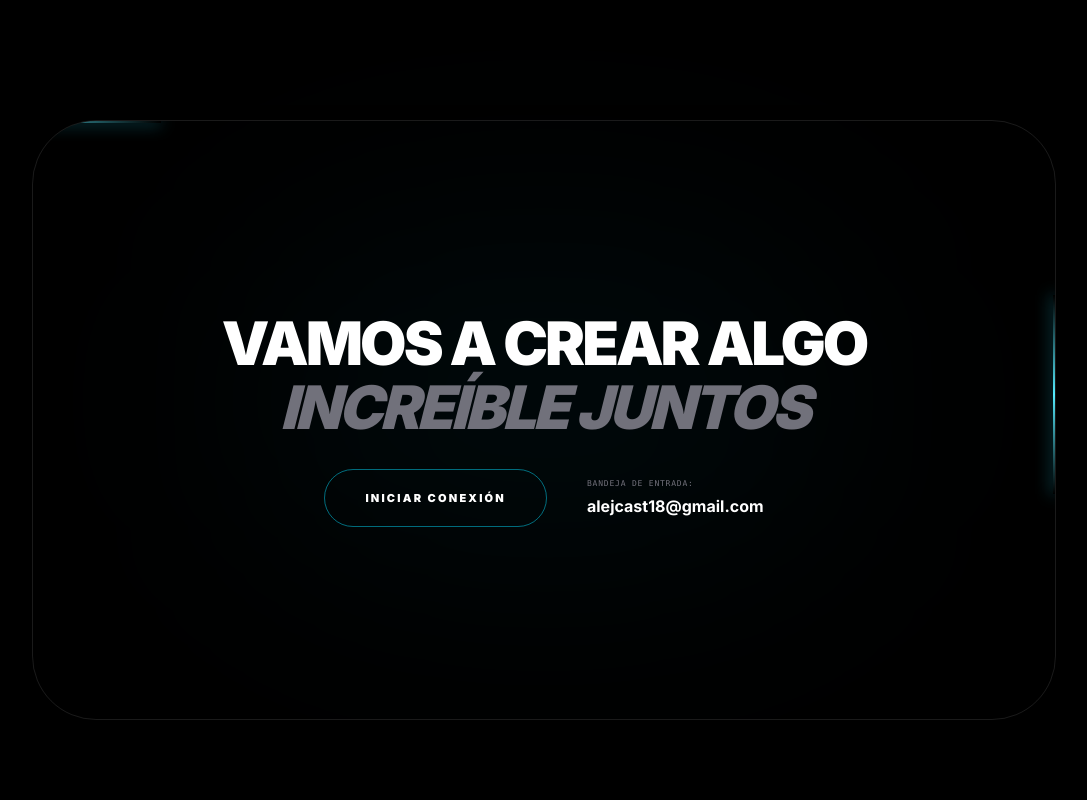
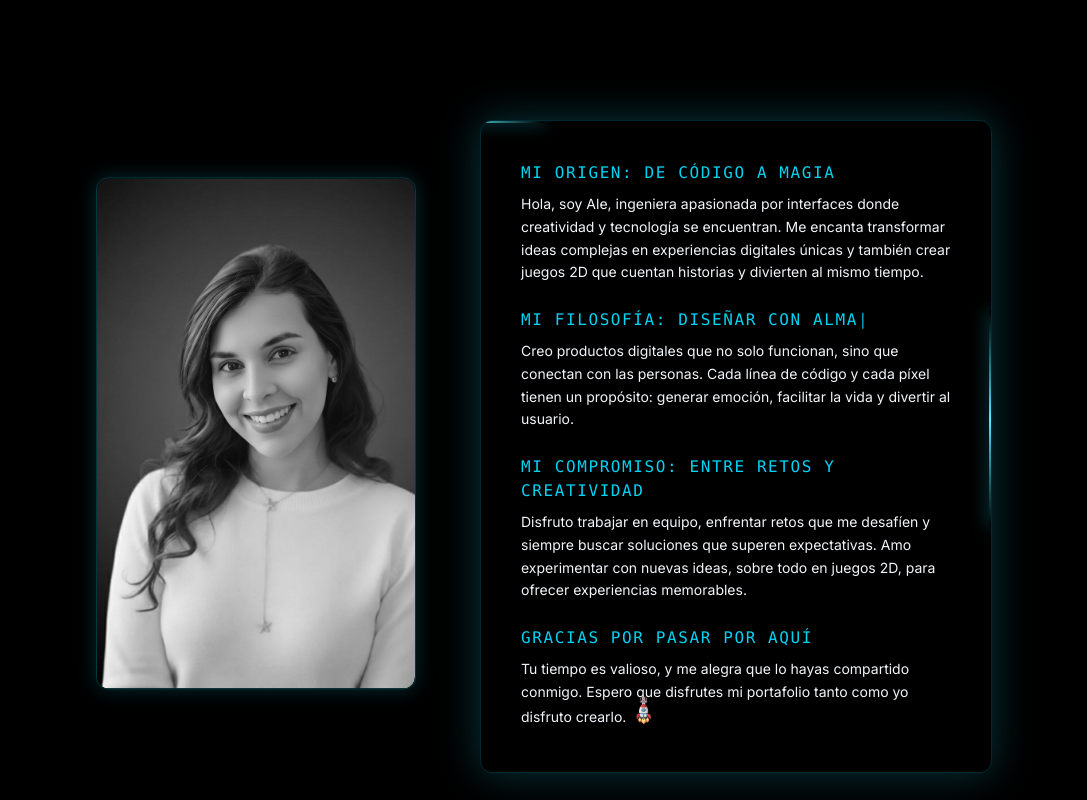
Before and after one commit to alejandraCast18/ale-portafolio, a Next.js app: page / in a window 1280 px wide. Shown: the part 840-1640 px from the top of the page, without its empty margins (96-1183 px from the left). Built offline with nearby package versions, Linux system fonts and the light colour scheme.

Commit message:
update correct about

```diff
--- a/src/components/About.tsx
+++ b/src/components/About.tsx
@@ -1,56 +1,114 @@
 'use client'
 
+import { useEffect, useState } from 'react'
 import { motion } from 'framer-motion'
-import { useState } from 'react'
+import Image from 'next/image'
 
-export default function Contact() {
-  const [copied, setCopied] = useState(false)
+const sections = [
+  {
+    title: 'MI ORIGEN: DE CÓDIGO A MAGIA',
+    text: `Hola, soy Ale, ingeniera apasionada por interfaces donde creatividad y tecnología se encuentran. Me encanta transformar ideas complejas en experiencias digitales únicas y también crear juegos 2D que cuentan historias y divierten al mismo tiempo.`,
+  },
+  {
+    title: 'MI FILOSOFÍA: DISEÑAR CON ALMA',
+    text: `Creo productos digitales que no solo funcionan, sino que conectan con las personas. Cada línea de código y cada píxel tienen un propósito: generar emoción, facilitar la vida y divertir al usuario.`,
+  },
+  {
+    title: 'MI COMPROMISO: ENTRE RETOS Y CREATIVIDAD',
+    text: `Disfruto trabajar en equipo, enfrentar retos que me desafíen y siempre buscar soluciones que superen expectativas. Amo experimentar con nuevas ideas, sobre todo en juegos 2D, para ofrecer experiencias memorables.`,
+  },
+  {
+    title: 'GRACIAS POR PASAR POR AQUÍ',
+    text: (
+      <>
+        Tu tiempo es valioso, y me alegra que lo hayas compartido conmigo.
+        Espero que disfrutes mi portafolio tanto como yo disfruto crearlo.{' '}
+        <motion.img
+          src='/rocket.png'
+          alt='Rocket'
+          className='inline-block w-7 h-7 align-middle'
+          animate={{ y: [0, -10, 0] }}
+          transition={{ repeat: Infinity, duration: 1 }}
+        />
+      </>
+    ),
+  },
+]
 
-  const email = 'alejcast18@gmail.com'
-  const subject = 'Propuesta de Proyecto - Colaboración con Ale'
-  const body = 'Hola Alejandra,\n\nHe estado revisando tu portafolio y me interesa mucho tu perfil para un proyecto...'
+export default function About() {
+  const [sectionIndex, setSectionIndex] = useState(0)
+  const [typedTitle, setTypedTitle] = useState('')
 
-  const handleContact = () => {
-    const gmailUrl = `https://mail.google.com/mail/?view=cm&fs=1&to=${email}&su=${encodeURIComponent(subject)}&body=${encodeURIComponent(body)}`
-    const newWindow = window.open(gmailUrl, '_blank')
+  useEffect(() => {
+    const currentTitle = sections[sectionIndex].title
+    let timeout: NodeJS.Timeout
 
-    if (!newWindow || newWindow.closed || typeof newWindow.closed === 'undefined') {
-      navigator.clipboard.writeText(email)
-      setCopied(true)
-      setTimeout(() => setCopied(false), 3000)
-    }
+    if (typedTitle.length < currentTitle.length) {
+      timeout = setTimeout(() => {
+        setTypedTitle(currentTitle.slice(0, typedTitle.length + 1))
+      }, 60)
+    } else {
+      timeout = setTimeout(() => {
+        setTypedTitle('')
+        setSectionIndex((prev) => (prev + 1) % sections.length)
+      }, 2500)
     }
 
-  const glowTitle = 'group-hover:text-cyan-400 group-hover:drop-shadow-[0_0_20px_rgba(34,211,238,0.8)] transition-all duration-700'
+    return () => clearTimeout(timeout)
+  }, [typedTitle, sectionIndex])
 
   return (
-    <section
-      id='contacto'
-      className='min-h-[90vh] w-full flex flex-col items-center pt-20 pb-10 px-6 relative overflow-hidden bg-transparent'
+    <section className='relative w-full min-h-screen py-20 px-6 overflow-hidden'>
+      <div className='max-w-7xl mx-auto flex flex-col md:flex-row justify-center items-center gap-16 relative'>
+        {/* FOTO CON EFECTO FLOTANTE Y BRILLO */}{' '}
+        <motion.div
+          className='z-20 w-64 md:w-80 h-96 md:h-128 cursor-pointer'
+          animate={{ y: [0, -15, 0] }}
+          transition={{
+            duration: 4,
+            repeat: Infinity,
+            ease: 'easeInOut',
+          }}
+          whileHover={{ scale: 1.02 }}
         >
-      <style jsx>{`
-        @keyframes pulse-glow-contact {
-          0%, 100% { text-shadow: 0 0 0px rgba(34, 211, 238, 0); color: #71717a; }
-          50% { text-shadow: 0 0 15px rgba(34, 211, 238, 0.6); color: #22d3ee; }
-        }
-        .mobile-glow-contact { animation: pulse-glow-contact 3s ease-in-out infinite; }
-        @media (min-width: 768px) { .mobile-glow-contact { animation: none; } }
-      `}</style>
-
-      {/* Luz de fondo suave */}
-      <div className='absolute top-1/2 left-1/2 -translate-x-1/2 -translate-y-1/2 w-80 md:w-150 h-80 bg-cyan-500/5 blur-[120px] rounded-full -z-10' />
-
           <motion.div
-        initial={{ opacity: 0, y: 30 }}
-        whileInView={{ opacity: 1, y: 0 }}
+            className='relative w-full h-full rounded-xl overflow-hidden border border-cyan-500/30'
+            initial={{ boxShadow: '0 0 20px rgba(34,211,238,0.2)' }}
+            whileHover={{
+              boxShadow: '0 0 40px rgba(34,211,238,0.7)',
+              borderColor: 'rgba(34,211,238,0.6)',
+            }}
+            transition={{ duration: 0.3 }}
+          >
+            <Image
+              src='/2.jpg'
+              alt='Ale'
+              fill
+              className='object-cover rounded-xl grayscale transition-all duration-700 hover:grayscale-0'
+              priority
+            />
+          </motion.div>
+        </motion.div>
+        {/* TU DESCRIPCIÓN ORIGINAL INTEGRAL */}
+        <motion.div
+          initial={{ opacity: 0, x: -120, scale: 0.9 }}
+          whileInView={{ opacity: 1, x: 0, scale: 1 }}
+          transition={{ duration: 1.2, ease: [0.16, 1, 0.3, 1] }}
           viewport={{ once: true }}
-        className='flex-1 w-full max-w-5xl mx-auto bg-transparent border border-white/10 rounded-[3rem] md:rounded-[4rem] flex flex-col justify-center items-center px-6 md:px-16 py-16 text-center relative overflow-hidden group hover:border-cyan-500/40 transition-all duration-1000 shadow-2xl'
+          className='relative'
         >
-        {/* --- LÍNEAS ANIMADAS ESTILO ABOUT --- */}
+          <div
+            className='relative w-[80vw] md:w-[40vw] h-full p-10
+                       bg-transparent border border-cyan-400/20
+                       shadow-[0_0_40px_rgba(34,211,238,0.25)]
+                       overflow-hidden rounded-xl'
+          >
             <motion.div
               animate={{ x: ['-100%', '100%'] }}
               transition={{ duration: 3, repeat: Infinity, ease: 'linear' }}
-          className='absolute top-0 left-0 w-1/3 h-0.5 bg-linear-to-r from-transparent via-cyan-300 to-transparent shadow-[0_0_15px_rgba(34,211,238,1)]'
+              className='absolute top-0 left-0 w-1/3 h-0.5
+                         bg-linear-to-r from-transparent via-cyan-300 to-transparent
+                         shadow-[0_0_15px_rgba(34,211,238,1)]'
             />
             <motion.div
               animate={{ y: ['-100%', '100%'] }}
@@ -60,41 +118,29 @@ export default function Contact() {
                 ease: 'linear',
                 delay: 0.75,
               }}
-          className='absolute top-0 right-0 h-1/3 w-0.5 bg-linear-to-b from-transparent via-cyan-300 to-transparent shadow-[0_0_15px_rgba(34,211,238,1)]'
+              className='absolute top-0 right-0 h-1/3 w-0.5
+                         bg-linear-to-b from-transparent via-cyan-300 to-transparent
+                         shadow-[0_0_15px_rgba(34,211,238,1)]'
             />
-        {/* ------------------------------------ */}
 
-        <div className='relative z-10 w-full'>
-          <h2 className='text-3xl md:text-5xl lg:text-6xl font-black uppercase mb-6 md:mb-8 leading-none tracking-tighter text-white'>
-            VAMOS A CREAR ALGO <br />
-            <span className={`text-zinc-500 italic block mt-1 mobile-glow-contact ${glowTitle}`}>
-              INCREÍBLE JUNTOS
-            </span>
-          </h2>
-
-          <div className='flex flex-col md:flex-row justify-center items-center gap-6 md:gap-10'>
-            {/* Botón con efecto de llenado vertical */}
-            <button
-              onClick={handleContact}
-              className='w-full md:w-auto relative group/btn overflow-hidden border border-cyan-400/50 px-10 py-4 md:py-5 rounded-full font-black uppercase text-[10px] md:text-[11px] tracking-[0.2em] text-white transition-all hover:border-cyan-400 hover:shadow-[0_0_30px_rgba(0,242,255,0.4)] cursor-pointer active:scale-95'
-            >
-              <span className='relative z-10 transition-colors duration-500'>
-                {copied ? 'EMAIL COPIADO' : 'Iniciar Conexión'}
-              </span>
-              <div className='absolute inset-0 bg-cyan-400/20 translate-y-full group-hover/btn:translate-y-0 transition-transform duration-500' />
-            </button>
-
-            <div className='flex flex-col items-center md:items-start text-center md:text-left'>
-              <span className='text-zinc-500 font-mono text-[8px] uppercase tracking-widest mb-1'>
-                Bandeja de entrada:
-              </span>
-              <span className='text-white font-bold text-sm md:text-base group-hover:text-cyan-400 transition-colors'>
-                {email}
-              </span>
+            <div className='relative z-10 space-y-6'>
+              {sections.map((section, i) => (
+                <div key={i}>
+                  <h3 className='text-md text-cyan-400 font-mono tracking-widest uppercase mb-2'>
+                    {sectionIndex === i ? typedTitle : section.title}
+                    {sectionIndex === i && (
+                      <span className='animate-pulse'>|</span>
+                    )}
+                  </h3>
+                  <p className='text-sm text-slate-100 leading-relaxed'>
+                    {section.text}
+                  </p>
                 </div>
+              ))}
             </div>
           </div>
         </motion.div>
+      </div>
     </section>
   )
 }
```
Lines whose indentation alone changed are shown as unchanged.
